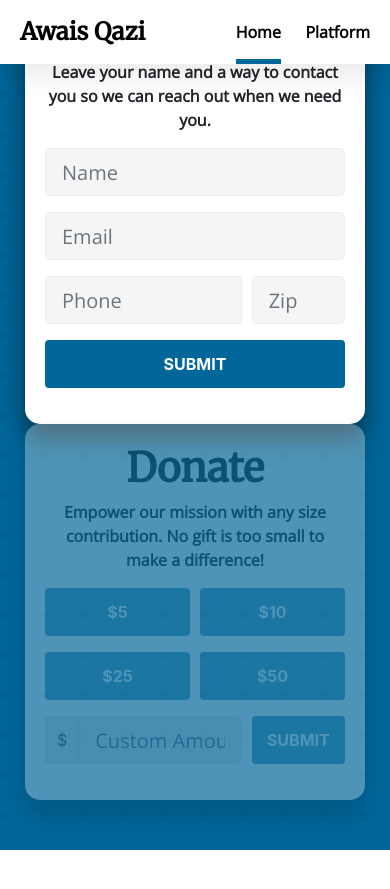
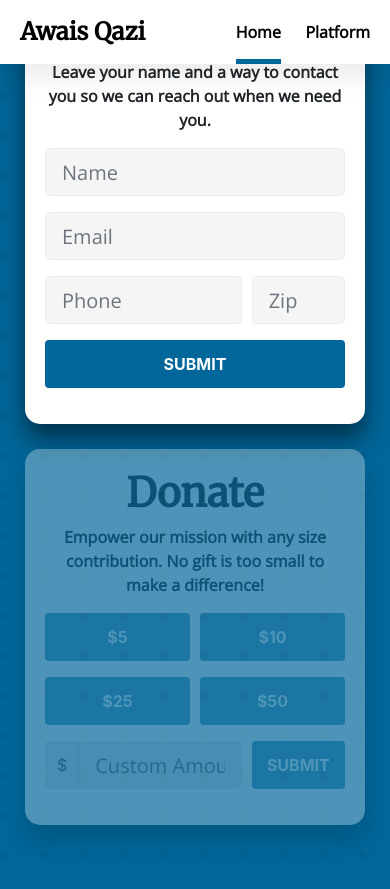
Before and after one commit to ymsimei/qazi-campaign, a Jekyll site: the page built from index.md, in a window 390 px wide and 900 px high, scrolled down 3805 px. Shown: the top 889 px of the window. Built offline with Jekyll 4.4.1, drawn with Linux system fonts in a browser that asks for light colours; nearby versions of some CDN libraries; before the commit the page ends 4655 px from its top, so only the background shows below that.

Commit message:
fixed bottom padding

```diff
--- a/styles/main.sass
+++ b/styles/main.sass
@@ -122,8 +122,8 @@ hr
     padding-bottom: 35px
   .question
     text-align: center
-  .support .col-md:nth-child(1)
-    margin-bottom: 50px
+  .support .col-md
+    margin-bottom: 25px
 
 nav
   position: fixed
```
Also changed, not shown: 1 other file.
